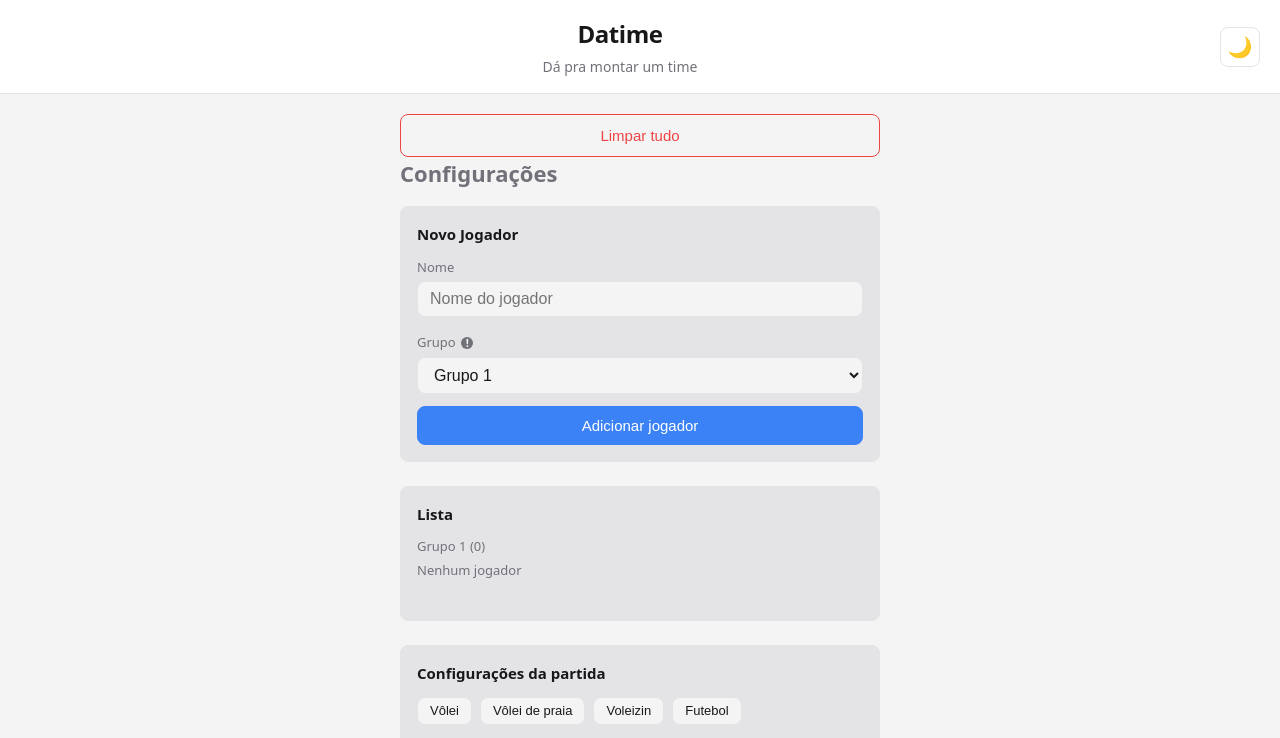
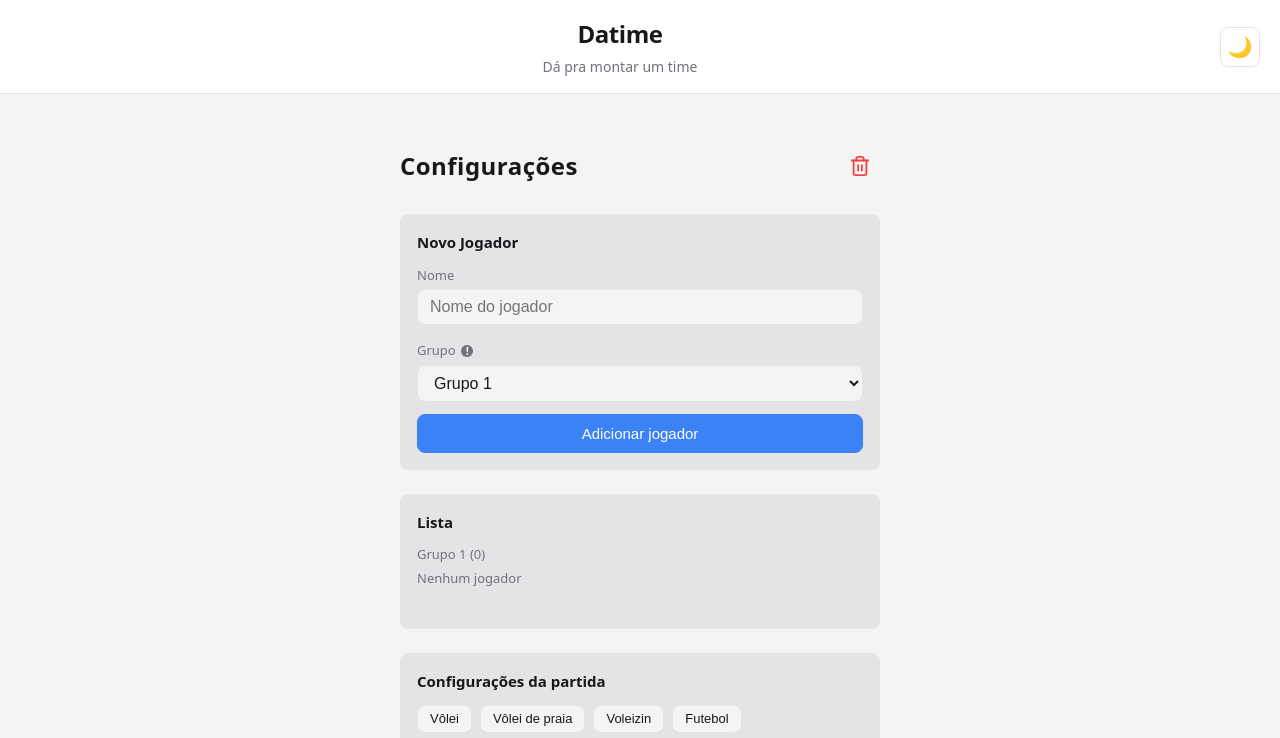
Before and after one commit to jairofilho79/datime, a website with bundled scripts: page index.html in a window 1280 px wide. Shown: the top 738 px of the page. Built offline with nearby package versions, Linux system fonts and the light colour scheme.

Commit message:
Refactor index.html and CSS for improved layout and styling: - Introduced a header for the configuration page to enhance structure. - Updated the time panel header layout for better organization of buttons. - Enhanced CSS styles for the configuration header and time panel, including new flexbox layouts and improved button styles. - Replaced the clear button with an icon button for a cleaner UI.

```diff
--- a/css/style.css
+++ b/css/style.css
@@ -121,16 +121,40 @@ body {
   color: var(--text-muted);
 }
 
+.config-page-header {
+  display: flex;
+  align-items: center;
+  justify-content: space-between;
+  gap: 1rem;
+  margin-top: 2rem;
+  margin-bottom: 1.75rem;
+}
+
 .panel-title--page {
-  font-size: 1.375rem;
+  font-size: 1.5rem;
+  font-weight: 700;
+  color: var(--text);
+  margin: 0;
+  letter-spacing: 0.02em;
 }
 
 .panel-time-header {
   display: flex;
-  align-items: center;
-  justify-content: space-between;
+  flex-direction: column;
   gap: 0.75rem;
   margin-bottom: 1rem;
+}
+
+.panel-time-header__top {
+  display: flex;
+  align-items: center;
+  gap: 0.75rem;
+}
+
+.panel-time-header__actions {
+  display: flex;
+  flex-wrap: wrap;
+  gap: 0.5rem;
 }
 
 .panel-time-header .panel-title {
@@ -142,7 +166,6 @@ body {
   padding: 0.5rem 0.75rem;
   font-size: 1.25rem;
   line-height: 1;
-  margin-right: 0.25rem;
 }
 
 .btn:disabled,
@@ -233,10 +256,20 @@ body {
   background: var(--accent-a);
   border-color: var(--accent-a);
   color: #fff;
+  transition: background 0.2s, border-color 0.2s, color 0.2s, filter 0.2s;
 }
 
-.btn-primary:hover {
+/* Tema escuro: texto branco no hover/foco (outlined) — Ir à partida, Adicionar jogador */
+.btn.btn-primary:hover,
+.btn.btn-primary:focus-visible {
   filter: brightness(1.1);
+  color: #fff !important;
+}
+
+/* Tema claro: inverso — texto escuro no hover/foco */
+[data-theme="light"] .btn.btn-primary:hover,
+[data-theme="light"] .btn.btn-primary:focus-visible {
+  color: #18181b !important;
 }
 
 .btn-danger {
@@ -543,22 +576,50 @@ body {
 }
 
 /* Clear e Jogar Partida (topo da página Configurações) */
+.config-page-header #clear-container {
+  flex-shrink: 0;
+}
+
 #clear-container .clear-block {
-  margin-top: 0;
+  margin: 0;
 }
 
 .clear-block {
-  margin-top: 1.5rem;
+  margin: 0;
+}
+
+.btn-icon.btn-clear-all {
+  display: inline-flex;
+  align-items: center;
+  justify-content: center;
+  width: 2.5rem;
+  height: 2.5rem;
+  padding: 0;
+  border: none;
+  background: transparent;
+  color: var(--danger);
+  border-radius: var(--radius-sm);
+  cursor: pointer;
+  transition: color 0.2s ease, box-shadow 0.2s ease, transform 0.2s ease;
+}
+
+.btn-icon.btn-clear-all:hover {
+  color: var(--danger);
+  box-shadow: 0 0 0 2px var(--danger);
+  transform: scale(1.05);
+}
+
+.btn-icon.btn-clear-all .icon-trash {
+  transition: stroke-width 0.2s ease;
+}
+
+.btn-icon.btn-clear-all:hover .icon-trash {
+  stroke-width: 2.5;
 }
 
 #play-match-container {
   margin-top: 0.75rem;
   margin-bottom: 0.5rem;
-}
-
-.clear-block .btn {
-  width: 100%;
-  padding: 0.75rem;
 }
 
 /* Aba Time — times e reservas */
--- a/index.html
+++ b/index.html
@@ -22,8 +22,10 @@
   <main class="main">
     <section id="panel-jogadores" class="panel active" role="region" aria-label="Configurações">
       <div class="panel-inner">
-        <div id="clear-container"></div>
-        <h1 class="panel-title panel-title--page">Configurações</h1>
+        <header class="config-page-header">
+          <h1 class="panel-title panel-title--page">Configurações</h1>
+          <div id="clear-container"></div>
+        </header>
         <!-- Formulário e lista serão injetados por JS -->
         <div id="players-form-container"></div>
         <div id="players-list-container"></div>
@@ -35,10 +37,14 @@
     <section id="panel-time" class="panel" role="region" aria-label="Partida" hidden aria-hidden="true">
       <div class="panel-inner">
         <div class="panel-time-header">
-          <button type="button" class="btn btn-icon btn-back-config" id="btn-back-to-config" aria-label="Voltar para Configurações" title="Configurações">⚙</button>
-          <h2 class="panel-title">Partida</h2>
-          <button type="button" class="btn" id="btn-manual-assembly">Montagem manual</button>
-          <button type="button" class="btn" id="btn-regenerate-teams">Gerar novamente</button>
+          <div class="panel-time-header__top">
+            <button type="button" class="btn btn-icon btn-back-config" id="btn-back-to-config" aria-label="Voltar para Configurações" title="Configurações">⚙</button>
+            <h2 class="panel-title">Partida</h2>
+          </div>
+          <div class="panel-time-header__actions">
+            <button type="button" class="btn" id="btn-manual-assembly">Montagem manual</button>
+            <button type="button" class="btn" id="btn-regenerate-teams">Gerar novamente</button>
+          </div>
         </div>
         <div id="teams-display-container"></div>
         <div id="score-buttons-container"></div>
--- a/js/players.js
+++ b/js/players.js
@@ -69,8 +69,15 @@ function render() {
 
   const clearBlock = document.createElement('div');
   clearBlock.className = 'clear-block';
-  clearBlock.innerHTML = '<button type="button" class="btn btn-danger" id="btn-clear-all">Limpar tudo</button>';
-  clearBlock.querySelector('#btn-clear-all').addEventListener('click', confirmClearAll);
+  const clearBtn = document.createElement('button');
+  clearBtn.type = 'button';
+  clearBtn.className = 'btn btn-icon btn-clear-all';
+  clearBtn.id = 'btn-clear-all';
+  clearBtn.setAttribute('aria-label', 'Limpar tudo');
+  clearBtn.title = 'Limpar tudo';
+  clearBtn.innerHTML = `<svg class="icon-trash" xmlns="http://www.w3.org/2000/svg" width="22" height="22" viewBox="0 0 24 24" fill="none" stroke="currentColor" stroke-width="2" stroke-linecap="round" stroke-linejoin="round"><path d="M3 6h18"/><path d="M19 6v14c0 1-1 2-2 2H7c-1 0-2-1-2-2V6"/><path d="M8 6V4c0-1 1-2 2-2h4c1 0 2 1 2 2v2"/><line x1="10" y1="11" x2="10" y2="17"/><line x1="14" y1="11" x2="14" y2="17"/></svg>`;
+  clearBtn.addEventListener('click', confirmClearAll);
+  clearBlock.appendChild(clearBtn);
   clearContainer.appendChild(clearBlock);
 
   const playBtn = document.createElement('button');
```
